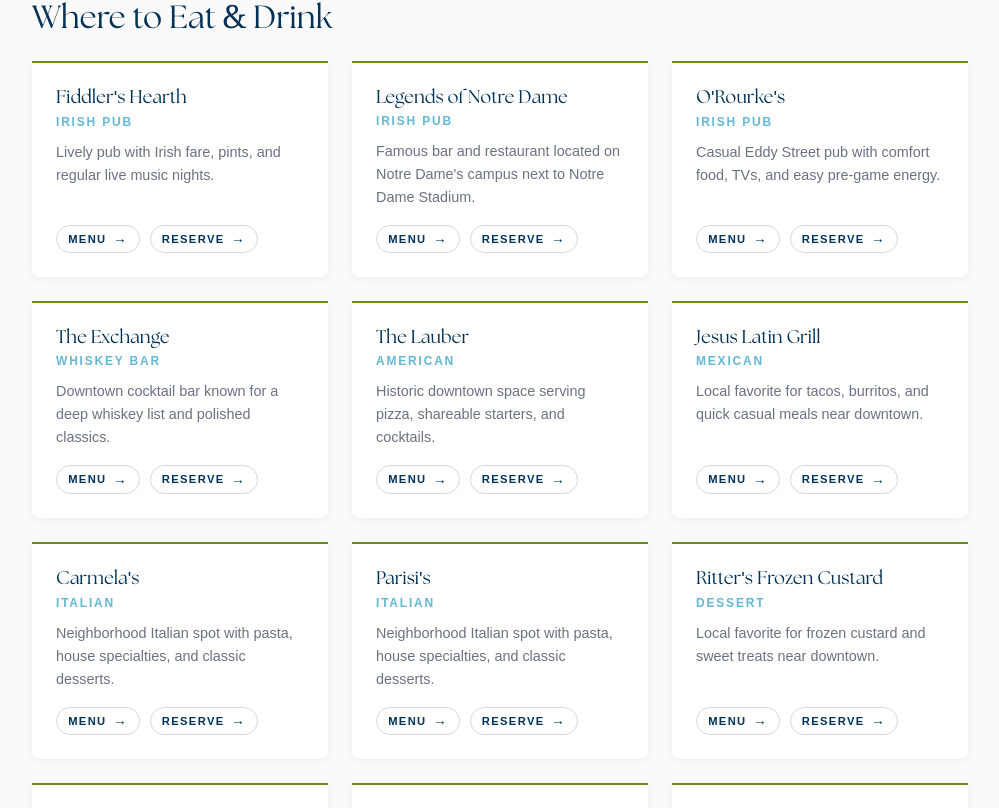
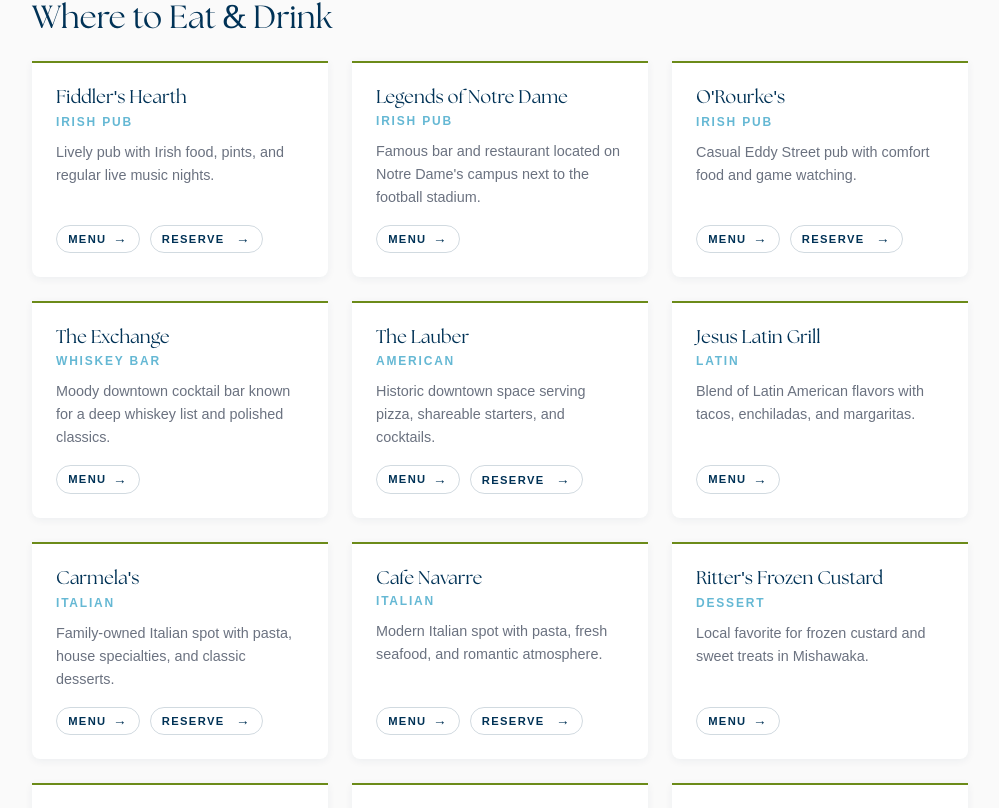
Before and after one commit to claireholmann/ourwedding, a React (Vite) app: page /things-to-do in a window 1280 px wide. Shown: the part 1312-2120 px from the top of the page, without its empty margins (140-1139 px from the left). Built offline with nearby package versions, Linux system fonts and the light colour scheme; a web font is replaced by a local one.

Commit message:
update links

```diff
--- a/src/pages/ThingsToDo.jsx
+++ b/src/pages/ThingsToDo.jsx
@@ -50,14 +50,14 @@
     location: "Notre Dame, IN",
     description:
       "Campus bookstore offering a wide selection of Notre Dame merchandise, textbooks, and gifts.",
-    website: "https://www.nd.edu/hammes-notre-dame-bookstore",
+    website: "https://www.nd.bncollege.com/",
   },
   {
     name: "Eddy Street Commons",
     location: "South Bend, IN",
     description:
       "Main street with shops, restaurants, ice cream and bar options. The second Notre Dame bookstore is located here.  Across the street from Notre Dame's main entrance.",
-    website: "https://www.eddystreetcommons.com/",
+    website: "https://www.eddycommons.com/",
   },
   {
     name: "Potawatomi Zoo",
@@ -77,7 +77,7 @@
     name: "New Buffalo",
     location: "New Buffalo, MI",
     description:
-      "Beach town on Lake Michigan with shops, restaurants, and wineries. About a 40 minute drive from South Bend.",
+      "Beach town on Lake Michigan with shops, restaurants like The Stray Dog, and wineries. About a 40 minute drive from South Bend.",
     website: "https://www.newbuffalo.com/",
   },
 ];
@@ -87,33 +87,31 @@
     name: "Fiddler's Hearth",
     cuisine: "Irish Pub",
     description:
-      "Lively pub with Irish fare, pints, and regular live music nights.",
+      "Lively pub with Irish food, pints, and regular live music nights.",
     menu: "https://fiddlershearth.com/kitchen/",
-    reserve: "https://fiddlershearth.com/reservations/",
+    reserve: "https://tables.toasttab.com/restaurants/a619ed6b-6b8a-476e-9418-92e165407510/reserve",
   },
   {
     name: "Legends of Notre Dame",
     cuisine: "Irish Pub",
     description:
-      "Famous bar and restaurant located on Notre Dame's campus next to Notre Dame Stadium.",
-    menu: "https://www.legendsnd.com/kitchen/",
-    reserve: "https://www.legendsnd.com/reservations/",
+      "Famous bar and restaurant located on Notre Dame's campus next to the football stadium.",
+    menu: "https://www.legends.nd.edu/660674/legends_full_menu_52226_web.pdf/",
   },
   {
     name: "O'Rourke's",
     cuisine: "Irish Pub",
     description:
-      "Casual Eddy Street pub with comfort food, TVs, and easy pre-game energy.",
+      "Casual Eddy Street pub with comfort food and game watching.",
     menu: "https://www.orourkessouthbend.com/menus",
-    reserve: "https://www.orourkessouthbend.com/reservations",
+    reserve: "https://www.opentable.com/orourkes-south-bend/reserve",
   },
     {
     name: "The Exchange",
     cuisine: "Whiskey Bar",
     description:
-      "Downtown cocktail bar known for a deep whiskey list and polished classics.",
+      "Moody downtown cocktail bar known for a deep whiskey list and polished classics.",
     menu: "https://theexchangebars.com/menu/",
-    reserve: "https://theexchangebars.com/reservations/",
   },
     {
     name: "The Lauber",
@@ -121,39 +119,37 @@
     description:
       "Historic downtown space serving pizza, shareable starters, and cocktails.",
     menu: "https://thelauber.com/menu",
-    reserve: "https://thelauber.com/reservations",
+    reserve: "https://tables.toasttab.com/restaurants/c04d2d43-e0fb-4c05-a153-3171109a33a4/reserve",
   },
   {
     name: "Jesus Latin Grill",
-    cuisine: "Mexican",
+    cuisine: "Latin",
     description:
-      "Local favorite for tacos, burritos, and quick casual meals near downtown.",
+      "Blend of Latin American flavors with tacos, enchiladas, and margaritas.",
     menu: "https://jesus-latin-grill.com/menu/",
-    reserve: "https://www.jesus-latin-grill.com/reservations/",
   },
   {
     name: "Carmela's",
     cuisine: "Italian",
     description:
-      "Neighborhood Italian spot with pasta, house specialties, and classic desserts.",
+      "Family-owned Italian spot with pasta, house specialties, and classic desserts.",
     menu: "https://www.carmelassouthbend.com/s/order",
-    reserve: "https://www.carmelassouthbend.com/s/reservations",
+    reserve: "https://www.carmelassouthbend.com/reservations",
   },
   {
-    name: "Parisi's",
+    name: "Cafe Navarre",
     cuisine: "Italian",
     description:
-      "Neighborhood Italian spot with pasta, house specialties, and classic desserts.",
-    menu: "https://www.parisissouthbend.com/s/order",
-    reserve: "https://www.parisissouthbend.com/s/reservations",
+      "Modern Italian spot with pasta, fresh seafood, and romantic atmosphere.",
+    menu: "https://www.cafenavarre.co/eat",
+    reserve: "https://www.cafenavarre.co/visit",
   },
   {
     name: "Ritter's Frozen Custard",
     cuisine: "Dessert",
     description:
-      "Local favorite for frozen custard and sweet treats near downtown.",
-    menu: "https://www.rittersfrozencustard.com/menu/",
-    reserve: "https://www.rittersfrozencustard.com/reservations/",
+      "Local favorite for frozen custard and sweet treats in Mishawaka.",
+    menu: "https://www.ritters.com/menu.php",
   },
   {
     name: "Purely Pressed",
@@ -168,14 +164,13 @@
     description:
       "Classic brunch stop with omelets, skillets, and house-made breakfast staples.",
     menu: "https://www.peggssouthbend.com/menu",
-    reserve: "https://www.peggssouthbend.com/reservations",
   },
   {
     name: "Uptown Kitchen",
     cuisine: "Brunch",
     description:
       "Modern brunch menu with coffee, scratch-made plates, and weekend favorites.",
-    menu: "https://www.theuptownkitchen.com/uploads/1/2/6/0/126073318/uk-breakfast-menu_f26p8-web.pdf",
+    menu: "https://www.theuptownkitchen.com/menu.html",
     reserve: "https://www.theuptownkitchen.com/reservations.html",
   },
 ];
@@ -247,6 +242,7 @@
                     href={item.reserve}
                     target="_blank"
                     rel="noopener noreferrer"
+                    style={{ display: item.reserve ? "inline" : "none" }}
                   >
                     Reserve
                   </a>
```
